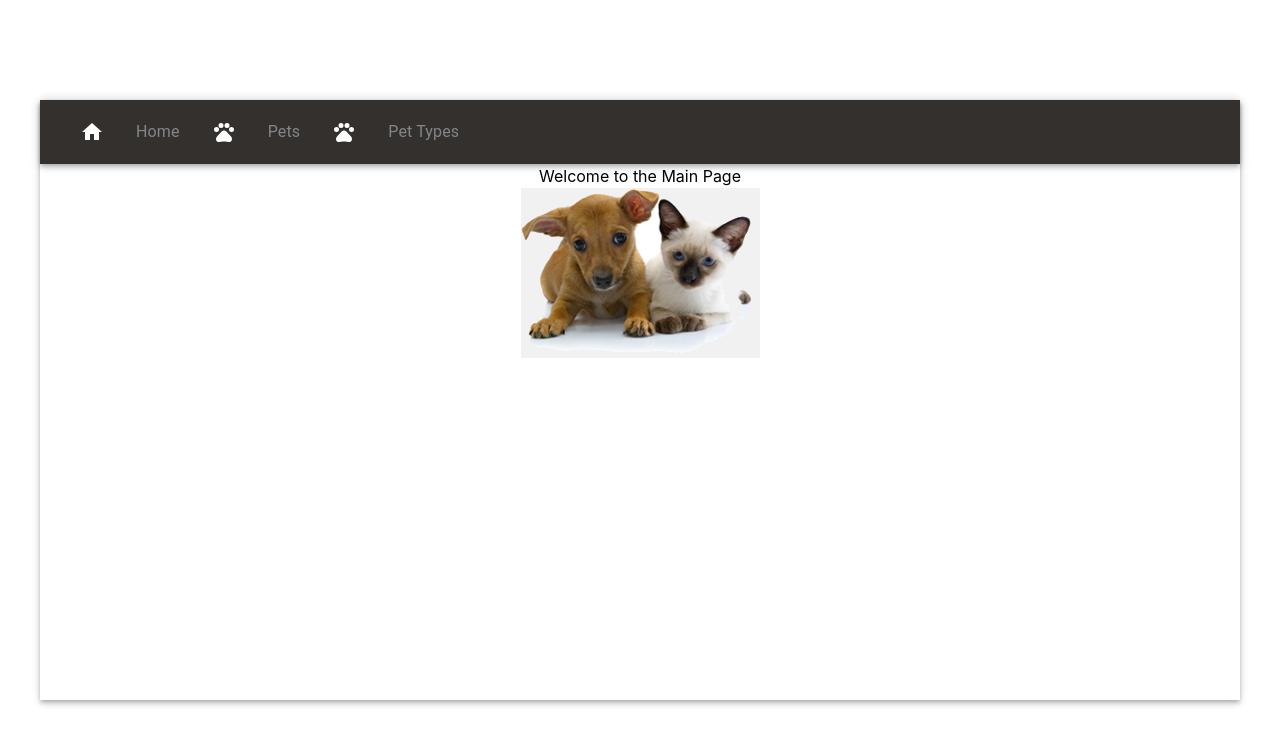
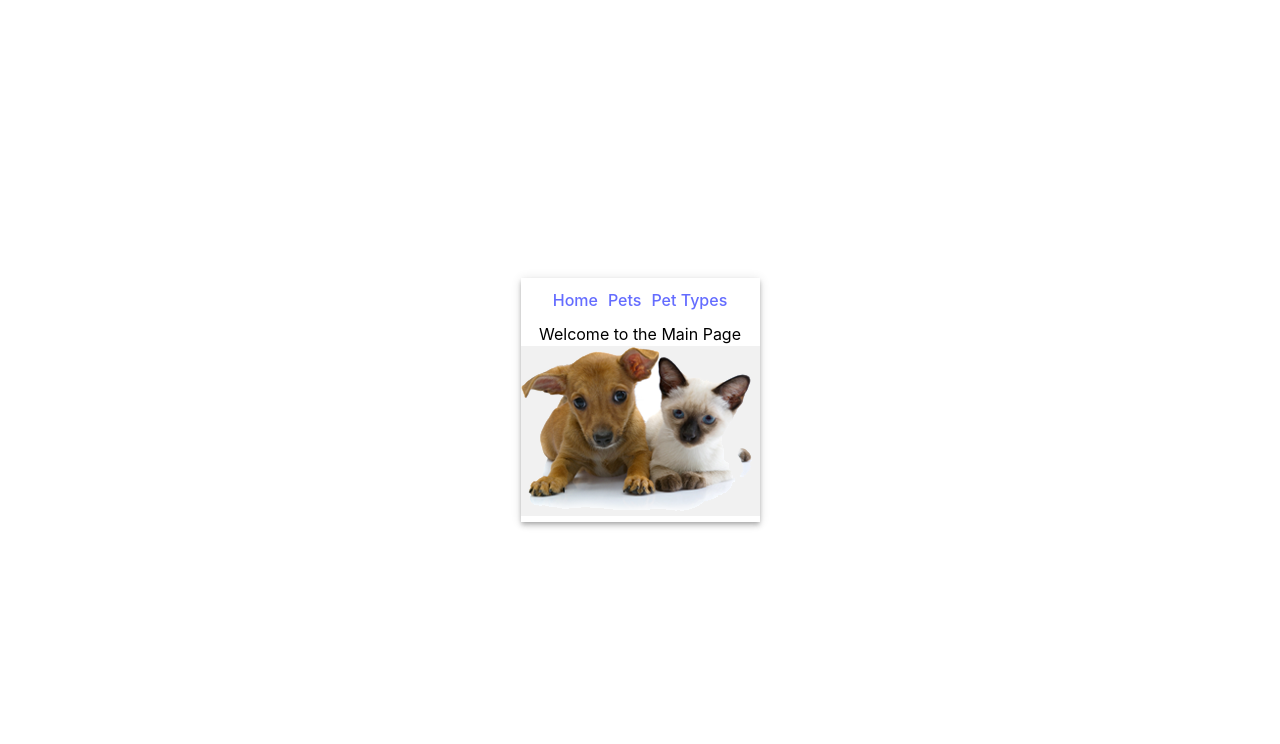
Before and after one commit to michaelisvy/petclinic-react, a React (Vite) app: page / in a window 1280 px wide. Shown: the top 744 px of the page. Built offline with nearby package versions, Linux system fonts and the light colour scheme.

Commit message:
added routes, still need to fix layout

```diff
--- a/package.json
+++ b/package.json
@@ -17,7 +17,8 @@
     "@mui/icons-material": "^5.11.16",
     "@mui/material": "^5.13.5",
     "react": "^18.2.0",
-    "react-dom": "^18.2.0"
+    "react-dom": "^18.2.0",
+    "react-router-dom": "^6.12.1"
   },
   "devDependencies": {
     "@types/react": "^18.0.37",
--- a/src/components/App.tsx
+++ b/src/components/App.tsx
@@ -2,6 +2,7 @@ import '../App.css'
 import { AppBar } from '@material-ui/core';
 import MaterialTable from './MaterialTable';
 import { makeStyles } from '@material-ui/core/styles';
+import SimpleSample from './SimpleSample';
 
 const useStyles = makeStyles({
   appBar: {
@@ -16,7 +17,7 @@ const App = () => {
   return (
       <div>
       <AppBar position="static" className={classes.appBar}>
-        <MaterialTable />
+        <SimpleSample />
       </AppBar>
       </div>
   )
--- a/src/components/MaterialTable.tsx
+++ b/src/components/MaterialTable.tsx
@@ -6,6 +6,8 @@ import MenuItemCustom from './MenuItemCustom';
 import { makeStyles } from '@material-ui/core/styles';
 import HomeIcon from '@material-ui/icons/Home';
 import PetsIcon from '@material-ui/icons/Pets';
+import { BrowserRouter as Router, Routes , Route} from 'react-router-dom';
+
 
 const useStyles = makeStyles((theme) => ({
   toolBar: {
@@ -33,6 +35,7 @@ const Menu = ({ onMenuItemClick }: MenuProps) => {
 
   return (
     <Toolbar  className={classes.toolBar}>
+
           <MenuItemCustom
             icon={<HomeIcon />}
             text="Home"
@@ -51,6 +54,13 @@ const Menu = ({ onMenuItemClick }: MenuProps) => {
           onClick={() => handleMenuItemClick('petTypes')}
           selected={selectedItem === 'petTypes'}
         />
+        <Router>
+        <Routes>
+        <Route path='/home' element={<Pets />}   />
+        <Route path='/pets' element={<Pets />} />
+        <Route path='/petTypes' element={<PetTypes />} />
+        </Routes>
+      </Router>
     </Toolbar>
   );
 };
--- a/src/components/MenuItemCustom.tsx
+++ b/src/components/MenuItemCustom.tsx
@@ -1,5 +1,6 @@
 import { MenuItem, ListItemIcon } from '@material-ui/core';
 import { makeStyles } from '@material-ui/core/styles';
+import { Link } from 'react-router-dom';
 
 const useStyles = makeStyles((theme) => ({
   menuItem: {
@@ -27,10 +28,12 @@ const MenuItemCustom = ({ icon, text, onClick, selected }: MenuItemCustomProps)
 
 
   return (
-    <MenuItem onClick={onClick} className={selected ? classes.selectedMenuItem : classes.menuItem}>
+    <Link to='/pets'>
+    <MenuItem className={selected ? classes.selectedMenuItem : classes.menuItem}>
     <ListItemIcon className={classes.icon}>{icon}</ListItemIcon>
-    {text}
+        {text}
   </MenuItem>
+  </Link>
   );
 };
 
--- /dev/null
+++ b/src/components/SimpleSample.tsx
@@ -0,0 +1,37 @@
+import { BrowserRouter as Router, Routes, Route, Link } from 'react-router-dom';
+import Pets from './Pets'
+import PetTypes from './PetTypes'
+
+function Home() {
+  return (
+    <div>
+      <div>Welcome to the Main Page</div>
+      <img src="/pets.png" alt="Pets" />
+    </div>
+  );
+}
+
+function SimpleSample() {
+  return (
+    <Router>
+      <nav style={{ margin: 10 }}>
+          <Link to="/" style={{ padding: 5 }}>
+          Home
+          </Link>
+          <Link to="/pets" style={{ padding: 5 }}>
+          Pets
+          </Link>
+          <Link to="/petTypes" style={{ padding: 5 }}>
+          Pet Types
+          </Link>
+      </nav>
+      <Routes>
+        <Route path="/" element={<Home />} />
+        <Route path="/pets" element={<Pets />} />
+        <Route path="/petTypes" element={<PetTypes />} />
+      </Routes>
+    </Router>
+  );
+}
+
+export default SimpleSample;
```
Also changed, not shown: 1 other file (tests, documents, lock files or other folders). Lines whose indentation alone changed are shown as unchanged.
